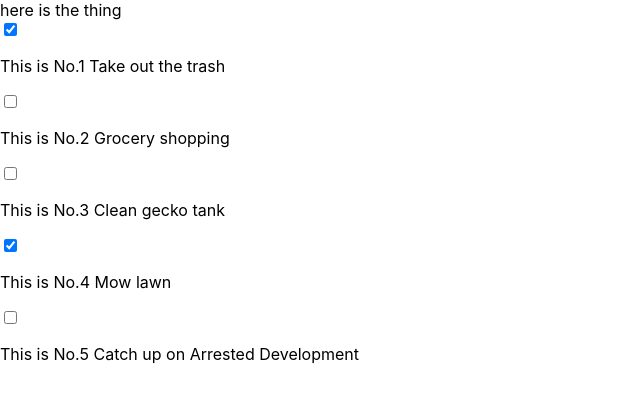
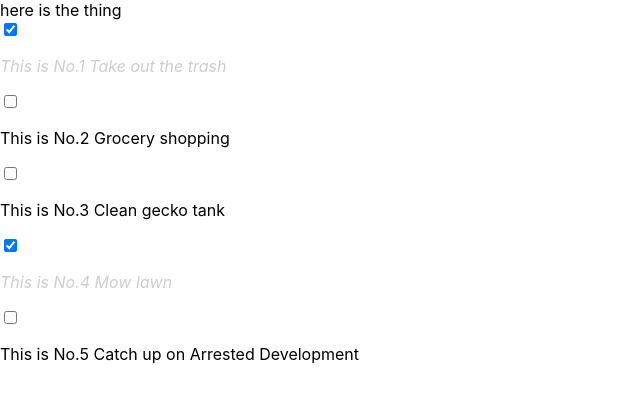
Before and after one commit to yuqingzou/FullStackWebDesign, a React (Create React App) app in the folder tool1/: page / in a window 1280 px wide. Shown: the top 402 px of the page, without its empty margins (0-640 px from the left). Built offline with nearby package versions, Linux system fonts and the light colour scheme.

Commit message:
add conditional render and style for todolist

```diff
--- a/tool1/src/utility/exampletododate.js
+++ b/tool1/src/utility/exampletododate.js
@@ -1,4 +1,4 @@
-const exmapletododate = [
+const Exmapletododate = [
     {
         id: 1,
         text: "Take out the trash",
@@ -26,4 +26,4 @@ const exmapletododate = [
     }
 ]
 
-export default exmapletododate
+export default Exmapletododate
--- a/tool1/src/utility/todoitem.js
+++ b/tool1/src/utility/todoitem.js
@@ -1,41 +1,39 @@
 import React from 'react'
 import ReactDOM from 'react-dom'
 
-// class Todoitem extends React.Component {
-//     constructor(){
-//         super()
-//         this.state = {
-//             isSelected:false
-//         }
-//     }
+class Todoitem extends React.Component {
+    constructor(){
+        super()
+        this.state = {
+            isSelected:false
+        }
+    }
 
-//     render(props){
-//         return(
-//             <div className='todo-item'>
-//                 <input
-//                     type = "checkbox"
-//                     checked = {this.props.isComplete}
-//                     onChange = {()=>console.log("changed")}
-//                 />
-//                 <p>{this.props.content}</p>
-//             </div>
-//         )
-//     }
+    render(){
+        //inlinestyle in here
+        const donesytle = {
+            //all css element should be in js style (camel), but value is string so it can a-b
+            fontStyle: "italic",
+            color: "#cdcdcd",
+            textDecorate: "line-through",
+        }
 
-
-// }
-function Todoitem(props){
         return(
             <div className="todo-item">
                 <input
                     type="checkbox"
-                checked={props.content.completed}
-                onChange={() => props.clickChange(props.content.id)}
+                    checked={this.props.content.completed}
+                    onChange={() => this.props.clickChange(this.props.content.id)}
                 />
-            <p>This is No.{props.content.id} {props.content.text}</p>
+                {/* <remind:1.inline style are already in js dont need {} 2. js syule = need be a object no predefine then{{color:"red"}}> */}
+                <p style={this.props.content.completed?donesytle:null}>This is No.{this.props.content.id} {this.props.content.text}</p>
 
             </div>
         )
     }
 
+
+}
+
+
 export default Todoitem
--- a/tool1/src/utility/todolist.js
+++ b/tool1/src/utility/todolist.js
@@ -1,7 +1,7 @@
 import React from 'react'
 import ReactDOm from 'react-dom'
 import Todoitem from './todoitem'
-// import exmapletododate from './exmapletododate.js'
+// import Exmapletododate from './exmapletododate.js'
 
 class Todolist extends React.Component  {
     constructor(){
```
Lines whose indentation alone changed are shown as unchanged.
